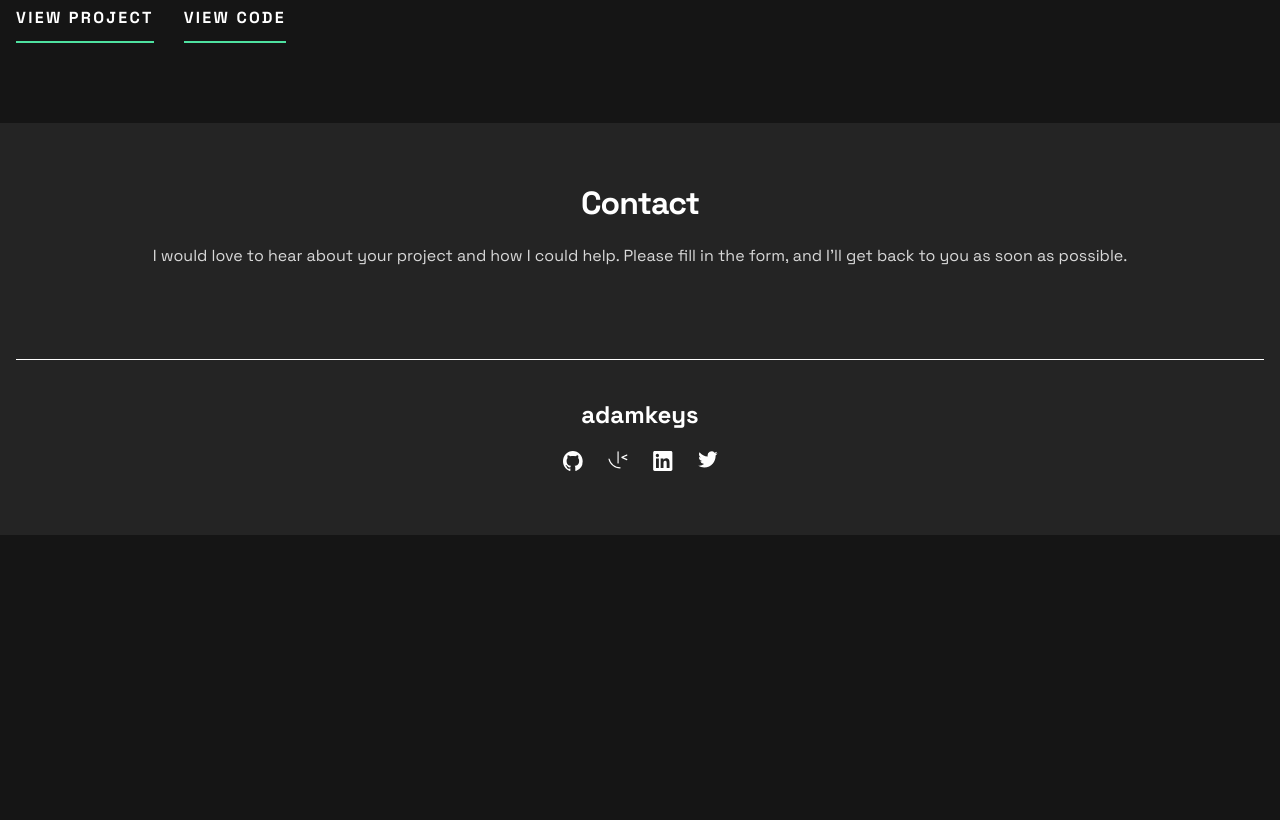
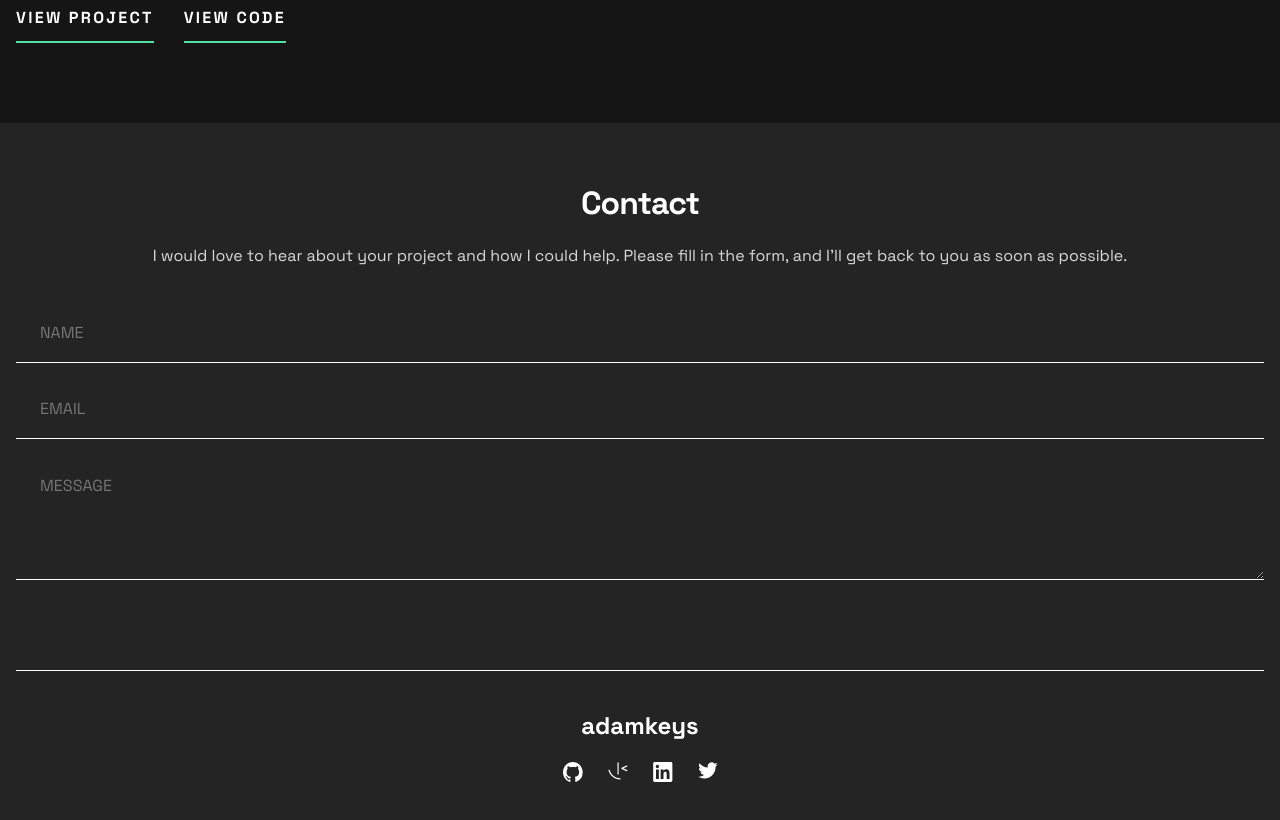
Before and after one commit to VeseMir2k/single-page-developer-portfolio, a Vue app: page / in a window 1280 px wide. Shown: the part 7980-8800 px from the top of the page. Before the commit the page ends 8515 px from the top, so only its background shows below. Built offline with nearby package versions, Linux system fonts and the light colour scheme.

Commit message:
✨ (ContactForm.vue): Add ContactForm component to allow users to input their name, email, and message in the contact form 📝 (TheContact.vue): Import and include ContactForm component in TheContact component to display the contact form on the page

```diff
--- /dev/null
+++ b/src/components/contact/ContactForm.vue
@@ -0,0 +1,45 @@
+<template>
+  <form class="form">
+    <input class="form__input" type="text" placeholder="name" />
+    <input class="form__input" type="text" placeholder="email" />
+    <textarea class="form__textarea" rows="1" placeholder="message"></textarea>
+  </form>
+</template>
+
+<script>
+export default {
+  name: 'ContactForm'
+}
+</script>
+
+<style lang="scss" scoped>
+.form {
+  display: flex;
+  flex-direction: column;
+  gap: 32px;
+  &__input,
+  &__textarea {
+    background-color: transparent;
+    border: none;
+    color: $white-color;
+    @include body-mobile-font;
+    border-bottom: 1px solid $white-color;
+    padding-left: 24px;
+  }
+  &__input {
+    padding-bottom: 16px;
+  }
+  &__textarea {
+    padding-bottom: 80px;
+  }
+  &__input:focus,
+  &__textarea:focus {
+    outline: none;
+    border-bottom-color: $green-color;
+  }
+  &__input::placeholder,
+  &__textarea::placeholder {
+    text-transform: uppercase;
+  }
+}
+</style>
--- a/src/components/contact/TheContact.vue
+++ b/src/components/contact/TheContact.vue
@@ -1,15 +1,17 @@
 <template>
   <section class="contact-section">
     <ContactHeader />
+    <ContactForm />
   </section>
 </template>
 
 <script>
+import ContactForm from './ContactForm.vue'
 import ContactHeader from './ContactHeader.vue'
 
 export default {
   name: 'TheContact',
-  components: { ContactHeader }
+  components: { ContactHeader, ContactForm }
 }
 </script>
 
@@ -17,5 +19,8 @@ export default {
 .contact-section {
   background-color: $dark-grey-color;
   padding: 60px 16px 90px;
+  display: flex;
+  flex-direction: column;
+  gap: 50px;
 }
 </style>
```
